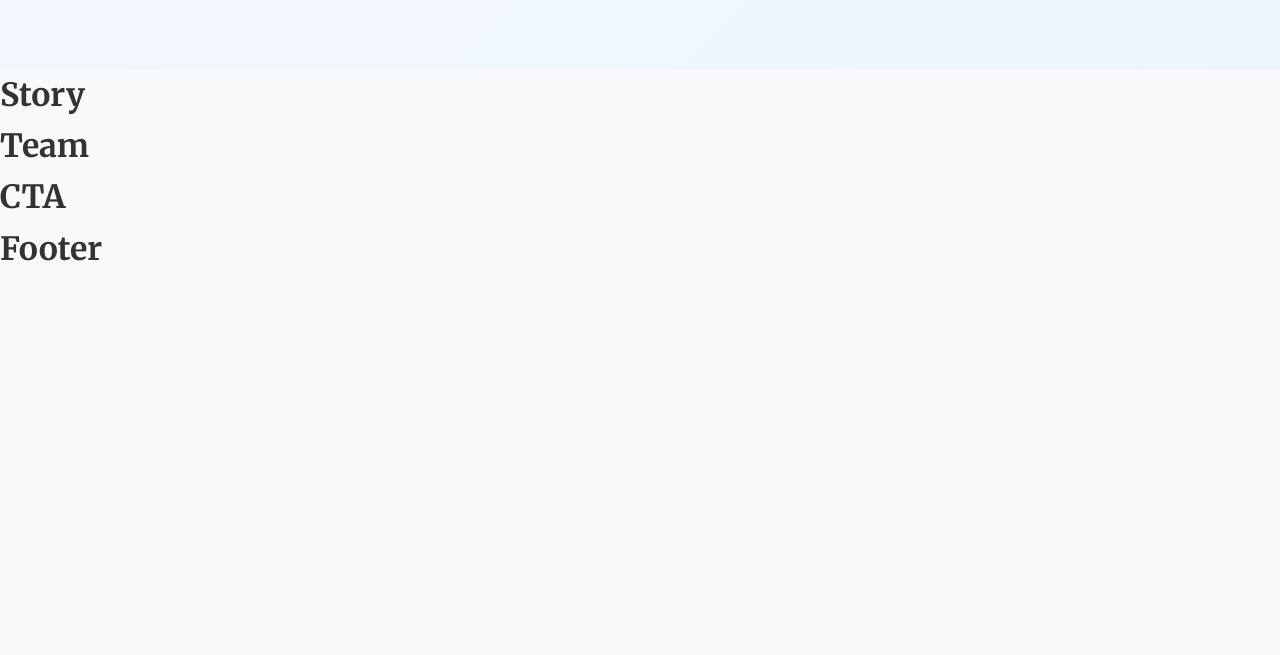
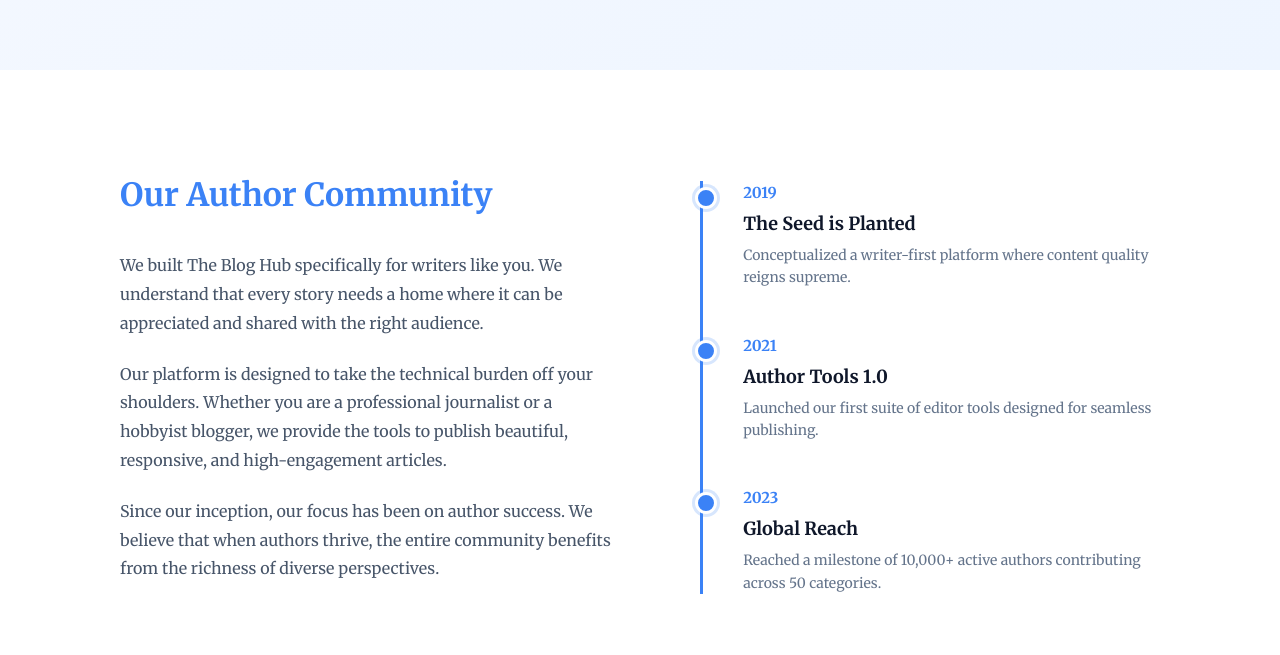
Before and after one commit to Saurav-Pandit2005/The_Blog_Hub, a React (Vite) app in the folder Frontend/: page /author/about in a window 1280 px wide. Shown: the part 287-942 px from the top of the page. Before the commit the page ends 800 px from the top, so only its background shows below. Built offline with nearby package versions, Linux system fonts and the light colour scheme.

Commit message:
Author Community Section Implemented in About Section..

```diff
--- /dev/null
+++ b/Frontend/src/Author/About/Story.css
@@ -0,0 +1,93 @@
+.about-story {
+    padding: 100px 120px;
+    background: #ffffff;
+    font-family: 'Merriweather', serif;
+}
+
+.about-story .story-wrapper {
+    display: flex;
+    gap: 80px;
+    align-items: center;
+    max-width: 1300px;
+    margin: 0 auto;
+}
+
+.about-story .story-content {
+    flex: 1.2;
+}
+
+.about-story .story-content h2 {
+    margin-bottom: 30px;
+    color: #3B82F6;
+    font-size: 32px;
+    font-weight: 700;
+}
+
+.about-story .story-content p {
+    margin-bottom: 22px;
+    color: #475569;
+    line-height: 1.8;
+    font-size: 16px;
+}
+
+/* TIMELINE STYLE */
+.about-story .story-timeline {
+    flex: 1;
+    position: relative;
+    padding-left: 40px;
+    border-left: 3px solid #3B82F6;
+}
+
+.about-story .timeline-item {
+    margin-bottom: 45px;
+    position: relative;
+}
+
+.about-story .timeline-item:last-child {
+    margin-bottom: 0;
+}
+
+.about-story .timeline-item::before {
+    content: "";
+    position: absolute;
+    left: -48.5px;
+    top: 6px;
+    width: 16px;
+    height: 16px;
+    background: #3B82F6;
+    border-radius: 50%;
+    border: 3px solid #fff;
+    box-shadow: 0 0 0 3px rgba(59, 130, 246, 0.2);
+}
+
+.about-story .year {
+    font-size: 15px;
+    font-weight: 700;
+    color: #3B82F6;
+    display: block;
+    margin-bottom: 5px;
+}
+
+.about-story .timeline-item h4 {
+    margin: 5px 0;
+    font-size: 18px;
+    color: #0f172a;
+    font-weight: 700;
+}
+
+.about-story .timeline-item p {
+    font-size: 14px;
+    color: #64748b;
+    line-height: 1.6;
+}
+
+@media (max-width: 900px) {
+    .about-story .story-wrapper {
+        flex-direction: column;
+        gap: 50px;
+    }
+
+    .about-story {
+        padding: 60px 40px;
+    }
+}
--- a/Frontend/src/Author/About/Story.jsx
+++ b/Frontend/src/Author/About/Story.jsx
@@ -1,11 +1,52 @@
 import React from 'react';
+import './Story.css';
 
 function Story() {
     return (
-        <>
-            <h1>Story</h1>
-        </>
-     );
+        <section className="about-story">
+            <div className="story-wrapper">
+                {/* LEFT SIDE CONTENT */}
+                <div className="story-content">
+                    <h2>Our Author Community</h2>
+                    <p>
+                        We built The Blog Hub specifically for writers like you. We understand
+                        that every story needs a home where it can be appreciated and shared
+                        with the right audience.
+                    </p>
+                    <p>
+                        Our platform is designed to take the technical burden off your
+                        shoulders. Whether you are a professional journalist or a hobbyist
+                        blogger, we provide the tools to publish beautiful, responsive,
+                        and high-engagement articles.
+                    </p>
+                    <p>
+                        Since our inception, our focus has been on author success. We believe
+                        that when authors thrive, the entire community benefits from the
+                        richness of diverse perspectives.
+                    </p>
+                </div>
+
+                {/* RIGHT SIDE TIMELINE */}
+                <div className="story-timeline">
+                    <div className="timeline-item">
+                        <span className="year">2019</span>
+                        <h4>The Seed is Planted</h4>
+                        <p>Conceptualized a writer-first platform where content quality reigns supreme.</p>
+                    </div>
+                    <div className="timeline-item">
+                        <span className="year">2021</span>
+                        <h4>Author Tools 1.0</h4>
+                        <p>Launched our first suite of editor tools designed for seamless publishing.</p>
+                    </div>
+                    <div className="timeline-item">
+                        <span className="year">2023</span>
+                        <h4>Global Reach</h4>
+                        <p>Reached a milestone of 10,000+ active authors contributing across 50 categories.</p>
+                    </div>
+                </div>
+            </div>
+        </section>
+    );
 }
 
 export default Story;
```
